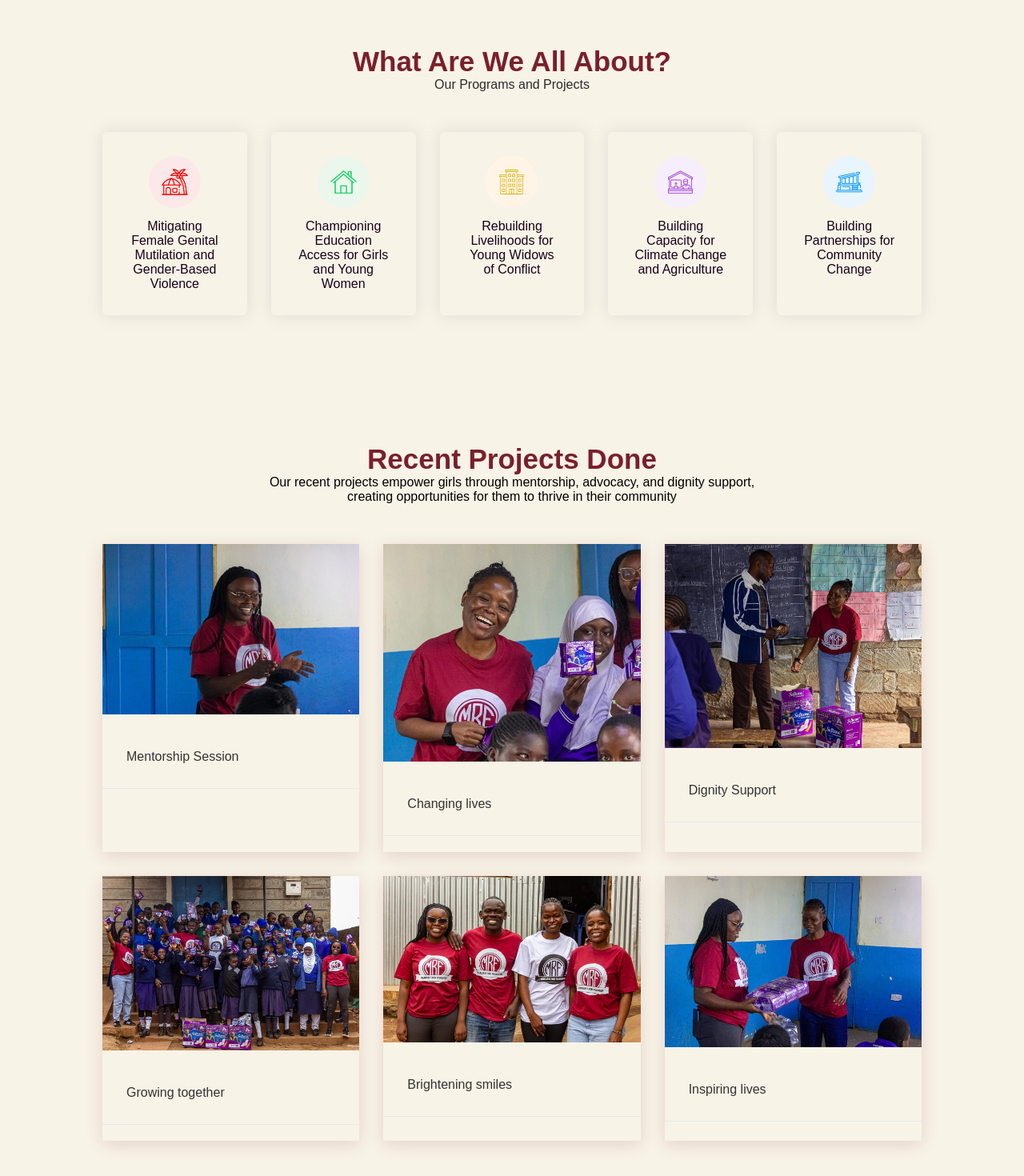
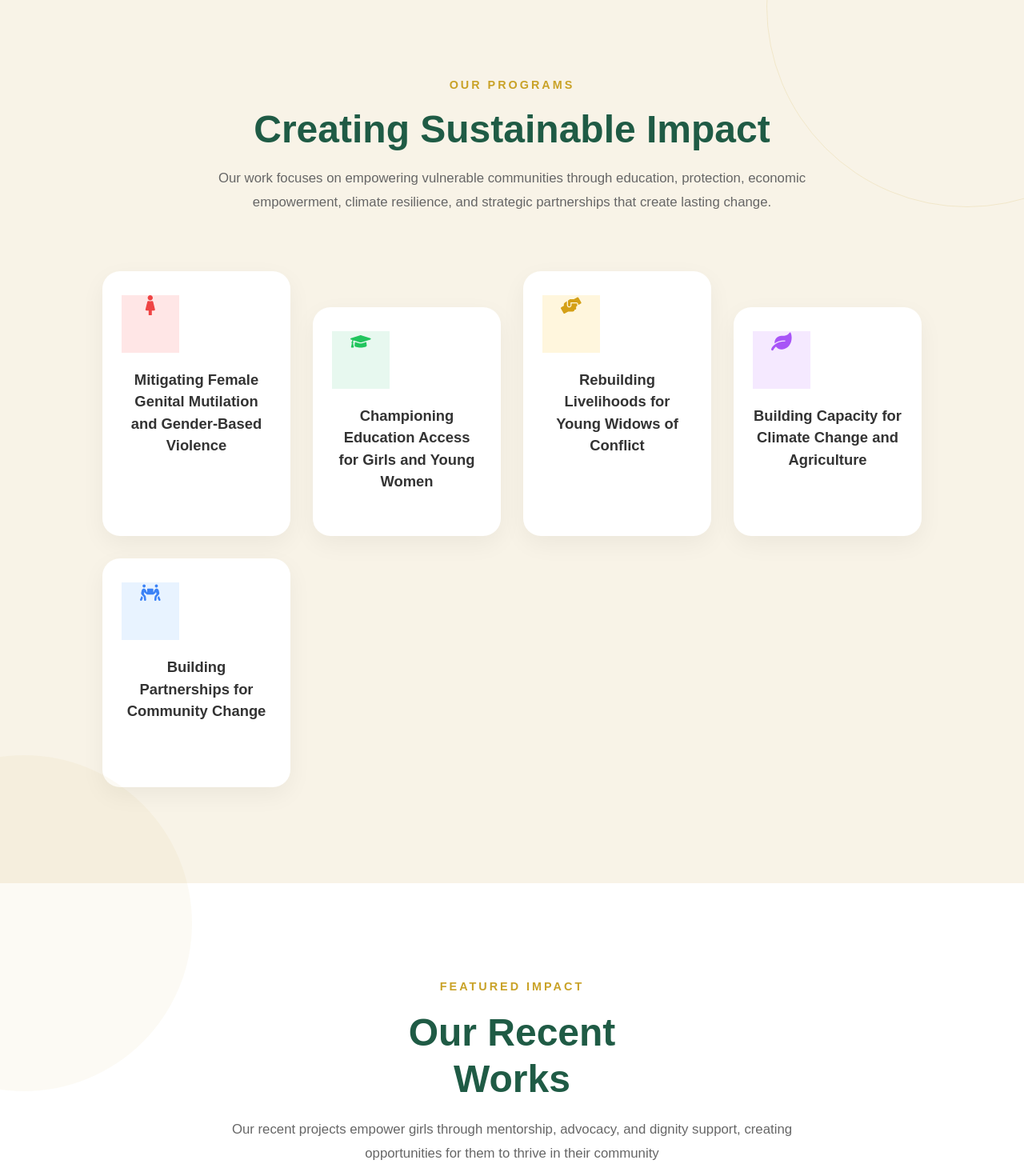
Before and after one commit to boyani-Otieno/gati-foundation, a React (Create React App) app: page / in a window 1280 px wide. Shown: the part 898-2368 px from the top of the page at 80% size. Built offline with nearby package versions, Linux system fonts and the light colour scheme.

Commit message:
design changes on homepage

```diff
--- a/src/components/common/donate/donate.css
+++ b/src/components/common/donate/donate.css
@@ -22,7 +22,8 @@
   padding:160px 0 140px;
   color:white;
   text-align:center;
-  overflow:hidden;
+  overflow:visible;
+  z-index:99;
 }
 
 .donate-hero-overlay {
--- a/src/components/common/header/Header.jsx
+++ b/src/components/common/header/Header.jsx
@@ -8,6 +8,9 @@ const Header = () => {
   const isHome = location.pathname === "/";
 
   const [menuOpen, setMenuOpen] = useState(false);
+  const [aboutOpen, setAboutOpen] = useState(false);
+  const [impactOpen, setImpactOpen] = useState(false);
+  const [involvedOpen, setInvolvedOpen] = useState(false);
 
   return (
     <header className={isHome ? "homeHeader" : "pageHeader"}>
@@ -42,14 +45,14 @@ const Header = () => {
 
             {/* ABOUT */}
 
-            <li className="dropdown">
+            <li className={`dropdown ${aboutOpen ? "open" : ""}`}>
 
-              <span>
-                About Us
-                <i className="fa fa-chevron-down"></i>
-              </span>
+            <span onClick={() => setAboutOpen(!aboutOpen)}>
+               About Us
+              <i className="fa fa-chevron-down"></i>
+            </span>
 
-              <ul className="dropdownMenu">
+            <ul className="dropdownMenu">
 
                 <li>
                   <Link to="/about" onClick={() => setMenuOpen(false)}>
@@ -75,9 +78,9 @@ const Header = () => {
 
             {/* IMPACT */}
 
-            <li className="dropdown">
+            <li className={`dropdown ${impactOpen ? "open" : ""}`}>
 
-              <span>
+              <span  onClick={() => setImpactOpen(!impactOpen)}>
                 Impact
                 <i className="fa fa-chevron-down"></i>
               </span>
@@ -110,9 +113,9 @@ const Header = () => {
 
             {/* GET INVOLVED */}
 
-            <li className="dropdown">
+            <li className={`dropdown ${involvedOpen ? "open" : ""}`}>
 
-              <span>
+              <span onClick={() => setInvolvedOpen(!involvedOpen)}>
                 Get Involved
                 <i className="fa fa-chevron-down"></i>
               </span>
--- a/src/components/common/header/header.css
+++ b/src/components/common/header/header.css
@@ -37,6 +37,7 @@ height:110px;
 display:flex;
 justify-content:space-between;
 align-items:center;
+z-index:9999;
 }
 
 /*==============================
@@ -175,6 +176,7 @@ visibility:hidden;
 transform:translateY(20px);
 transition:.35s;
 box-shadow:0 20px 45px rgba(0,0,0,.12);
+z-index:9999;
 }
 
 .homeHeader .dropdownMenu{
@@ -238,6 +240,7 @@ TABLET
 
 header{
 top:5rem;
+z-index:99999;
 }
 
 .pageHeader{
@@ -246,6 +249,7 @@ top:0;
 
 header .container{
 height:90px;
+z-index:99999;
 }
 
 .logoImage{
@@ -272,6 +276,7 @@ gap:0;
 padding:30px;
 overflow-y:auto;
 transition:.35s ease;
+z-index:9999;
 }
 
 .navMenu.active{
@@ -282,6 +287,7 @@ left:0;
 width:100%;
 border-bottom:1px solid rgba(0,0,0,.08);
 display:block;
+z-index:9999;
 }
 
 .navMenu>li>a,
@@ -293,11 +299,13 @@ width:100%;
 padding:18px 0;
 color:#7A1F2B!important;
 font-size:17px;
+z-index:9999;
 }
 
 .navMenu>li>a::after,
 .dropdown>span::after{
 display:none;
+z-index:9999;
 }
 
 .dropdownMenu{
@@ -309,8 +317,13 @@ box-shadow:none;
 background:transparent;
 border-radius:0;
 padding:0 0 15px 20px;
+display:none;
+min-width:100%;
+z-index:9999;
+}
+
+.dropdown.open .dropdownMenu{
 display:block;
-min-width:100%;
 }
 
 .dropdownMenu li a{
--- a/src/components/data/Data.js
+++ b/src/components/data/Data.js
@@ -80,17 +80,17 @@ export const list = [
   {
     id: 4,
     cover: "../images/list/wote.jpeg",
-    name: "Growing together",
+    name: "",
   },
   {
     id: 5,
     cover: "../images/list/full-team.jpeg",
-    name: "Brightening smiles",
+    name: "",
   },
   {
     id: 6,
     cover: "../images/list/bokep.jpeg",
-    name: "Inspiring lives",
+    name: "",
   },
 ]
 
--- a/src/components/home/featured/Featured.css
+++ b/src/components/home/featured/Featured.css
@@ -1,19 +1,247 @@
-.featured .box {
-  box-shadow: 0 0 20px 0 rgb(112 121 138 / 18%);
-  border-radius: 6px;
-  text-align: center;
-  padding: 30px;
-  cursor: pointer;
-  color: #190019;
+:root{
+    --cream:#F8F3E7;
+    --green:#1F5B45;
+    --gold:#C9A227;
+    --text:#2A2A2A;
 }
 
-.featured .box label{
-  color: black;
+.programs-section{
+    padding:120px 0;
+    background:var(--cream);
+    position:relative;
+    overflow:hidden;
 }
-.featured img {
-  width: 65px;
-  height: 65px;.fade-in {
-    animation: fadeIn 2s ease-in-out;
-  }
-  margin: auto;
+
+.programs-section::before{
+    content:"";
+    width:500px;
+    height:500px;
+    border:1px solid rgba(201,162,39,.15);
+    border-radius:50%;
+    position:absolute;
+    top:-220px;
+    right:-180px;
 }
+
+.section-heading{
+    max-width:760px;
+    margin:0 auto 70px;
+    text-align:center;
+}
+
+.section-heading span{
+
+    color:var(--gold);
+    font-size:.9rem;
+    letter-spacing:3px;
+    font-weight:700;
+}
+
+.section-heading h2{
+
+    font-size:3rem;
+    margin:18px 0;
+    color:var(--green);
+    line-height:1.2;
+}
+
+.section-heading p{
+
+    font-size:1.05rem;
+    color:#666;
+    line-height:1.8;
+}
+
+.program-grid{
+    display:grid;
+    grid-template-columns:repeat(auto-fit,minmax(220px,1fr));
+    gap:28px;
+}
+
+.program-card{
+    background:white;
+    border-radius:22px;
+    padding:30px 24px;
+    text-align:center;
+
+    transition:.4s ease;
+
+    box-shadow:
+    0 10px 30px rgba(0,0,0,.05);
+
+    position:relative;
+    overflow:hidden;
+}
+
+.program-card:nth-child(even){
+
+    margin-top:45px;
+}
+
+.program-card:hover{
+
+    transform:translateY(-14px);
+
+    box-shadow:
+    0 25px 55px rgba(0,0,0,.12);
+}
+
+.program-card::after{
+
+    content:"";
+
+    position:absolute;
+    left:0;
+    bottom:0;
+
+    width:100%;
+    height:5px;
+
+    transform:scaleX(0);
+
+    transition:.35s;
+}
+
+.program-card:hover::after{
+
+    transform:scaleX(1);
+}
+
+.icon-box{
+
+    width:72px;
+    height:72px;
+
+    font-size:1.6rem;
+    margin-bottom:20px;
+}
+
+.program-card h3{
+    font-size:1.15rem;
+    line-height:1.5;
+    min-height:110px;
+    margin-bottom:24px;
+}
+
+.program-card a{
+
+    color:var(--green);
+
+    text-decoration:none;
+
+    font-weight:600;
+
+    transition:.3s;
+}
+
+.program-card:hover a{
+
+    color:var(--gold);
+}
+
+/* COLORS */
+
+.red .icon-box{
+
+    background:#ffe6e6;
+    color:#ef4444;
+}
+
+.red::after{
+
+    background:#ef4444;
+}
+
+.green .icon-box{
+
+    background:#e7f8ef;
+    color:#22c55e;
+}
+
+.green::after{
+
+    background:#22c55e;
+}
+
+.gold .icon-box{
+
+    background:#fff6dd;
+    color:#d4a017;
+}
+
+.gold::after{
+
+    background:#d4a017;
+}
+
+.purple .icon-box{
+
+    background:#f5e9ff;
+    color:#a855f7;
+}
+
+.purple::after{
+
+    background:#a855f7;
+}
+
+.blue .icon-box{
+
+    background:#e8f3ff;
+    color:#3b82f6;
+}
+
+.blue::after{
+
+    background:#3b82f6;
+}
+
+@media(max-width:992px){
+
+.section-heading h2{
+
+font-size:2.4rem;
+
+}
+
+.program-card:nth-child(even){
+
+margin-top:20px;
+
+}
+
+}
+
+@media(max-width:768px){
+
+.programs-section{
+
+padding:90px 0;
+
+}
+
+.section-heading h2{
+
+font-size:2rem;
+
+}
+
+.section-heading{
+
+margin-bottom:50px;
+
+}
+
+.program-card{
+
+padding:35px 28px;
+
+}
+
+.program-card h3{
+
+min-height:auto;
+
+}
+
+}
--- a/src/components/home/featured/Featured.jsx
+++ b/src/components/home/featured/Featured.jsx
@@ -1,19 +1,86 @@
-import React from "react"
-import Heading from "../../common/Heading"
-import "./Featured.css"
-import FeaturedCard from "./FeaturedCard"
+import "./Featured.css";
+import {
+  FaFemale,
+  FaGraduationCap,
+  FaHandsHelping,
+  FaLeaf,
+  FaPeopleCarry,
+} from "react-icons/fa";
 
-const Featured = () => {
+const programs = [
+  {
+    icon: <FaFemale />,
+    title: "Mitigating Female Genital Mutilation and Gender-Based Violence",
+    color: "red",
+  },
+  {
+    icon: <FaGraduationCap />,
+    title: "Championing Education Access for Girls and Young Women",
+    color: "green",
+  },
+  {
+    icon: <FaHandsHelping />,
+    title: "Rebuilding Livelihoods for Young Widows of Conflict",
+    color: "gold",
+  },
+  {
+    icon: <FaLeaf />,
+    title: "Building Capacity for Climate Change and Agriculture",
+    color: "purple",
+  },
+  {
+    icon: <FaPeopleCarry />,
+    title: "Building Partnerships for Community Change",
+    color: "blue",
+  },
+];
+
+export default function ProgramsSection() {
   return (
-    <>
-      <section className='featured background'>
-        <div className='container'>
-          <Heading title='What are we all About?' subtitle='Our Programs and Projects' />
-          <FeaturedCard />
+    <section className="programs-section">
+      <div className="container">
+
+        <div className="section-heading">
+
+          <span>OUR PROGRAMS</span>
+
+          <h2>
+            Creating Sustainable Impact
+            <br />
+            {/* Community-Led Initiatives */}
+          </h2>
+
+          <p>
+            Our work focuses on empowering vulnerable communities through
+            education, protection, economic empowerment, climate resilience,
+            and strategic partnerships that create lasting change.
+          </p>
+
         </div>
-      </section>
-    </>
-  )
+
+        <div className="program-grid">
+
+          {programs.map((program, index) => (
+            <div
+              key={index}
+              className={`program-card ${program.color}`}
+            >
+              <div className="icon-box">
+                {program.icon}
+              </div>
+
+              <h3>{program.title}</h3>
+
+              {/* <a href="/">
+                Learn More →
+              </a> */}
+
+            </div>
+          ))}
+
+        </div>
+
+      </div>
+    </section>
+  );
 }
-
-export default Featured
--- a/src/components/home/recent/Recent.jsx
+++ b/src/components/home/recent/Recent.jsx
@@ -1,19 +1,37 @@
-import React from "react"
-import Heading from "../../common/Heading"
-import "./recent.css"
-import RecentCard from "./RecentCard"
+import React from "react";
+import "./recent.css";
+import RecentCard from "./RecentCard";
 
 const Recent = () => {
   return (
-    <>
-      <section className='recent padding'>
-        <div className='container'>
-          <Heading title='Recent Projects done' subtitle=' Our recent projects empower girls through mentorship, advocacy, and dignity support, creating opportunities for them to thrive in their community' />
-          <RecentCard />
+    <section className="featured-projects">
+
+      <div className="container">
+
+        <div className="section-title">
+
+          <span>FEATURED IMPACT</span>
+
+          <h2>
+            Our Recent
+            <br />
+            Works
+          </h2>
+
+          <p>
+            Our recent projects empower girls through mentorship,
+            advocacy, and dignity support, creating opportunities
+            for them to thrive in their community
+          </p>
+
         </div>
-      </section>
-    </>
-  )
-}
 
-export default Recent
+        <RecentCard />
+
+      </div>
+
+    </section>
+  );
+};
+
+export default Recent;
--- a/src/components/home/recent/recent.css
+++ b/src/components/home/recent/recent.css
@@ -1,21 +1,67 @@
-.recent .text {
-  padding: 30px;
+.featured-projects{
+
+    padding:120px 0;
+
+    background:#ffffff;
+
+    position:relative;
 }
-.recent .category span {
-  padding: 4px 15px;
-  border-radius: 2px;
-  font-weight: 600;
-  font-size: 13px;
-  display: inline-block;
+
+.featured-projects::before{
+
+    content:"";
+
+    width:420px;
+
+    height:420px;
+
+    border-radius:50%;
+
+    background:rgba(201,162,39,.05);
+
+    position:absolute;
+
+    top:-160px;
+
+    left:-180px;
 }
-.recent .category i {
-  font-size: 20px;
-  color: #bec7d8;
+
+.section-title{
+
+    text-align:center;
+
+    max-width:760px;
+
+    margin:auto auto 80px;
 }
-.recent p {
-  color: #000;
+
+.section-title span{
+
+    color:#C9A227;
+
+    letter-spacing:3px;
+
+    font-size:.9rem;
+
+    font-weight:700;
 }
-.recent .button {
-  border-top: 1px solid #e4e8f3;
-  padding: 10px 30px;
+
+.section-title h2{
+
+    margin:20px 0;
+
+    font-size:3rem;
+
+    color:#1F5B45;
+
+    line-height:1.2;
 }
+
+.section-title p{
+
+    color:#666;
+
+    font-size:1.05rem;
+
+    line-height:1.8;
+}
```
